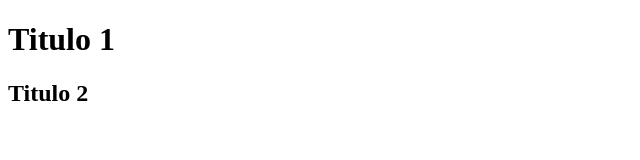
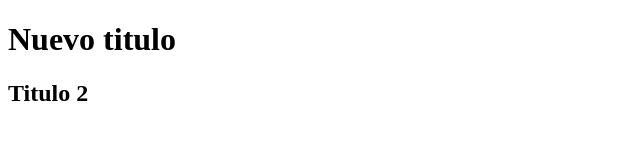
Before and after one commit to TheSmugMf/examen-prueba-de-software, a plain HTML site: page index.html in a window 1280 px wide. Shown: the whole page, without its empty margins (0-640 px from the left). Drawn offline with Linux system fonts and the light colour scheme.

Commit message:
Tercera subida

```diff
--- a/index.html
+++ b/index.html
@@ -6,7 +6,7 @@
     <title>Document</title>
 </head>
 <body>
-    <h1>Titulo 1</h1>
+    <h1>Nuevo titulo</h1>
     <h2>Titulo 2</h2>
 </body>
 </html>
```
